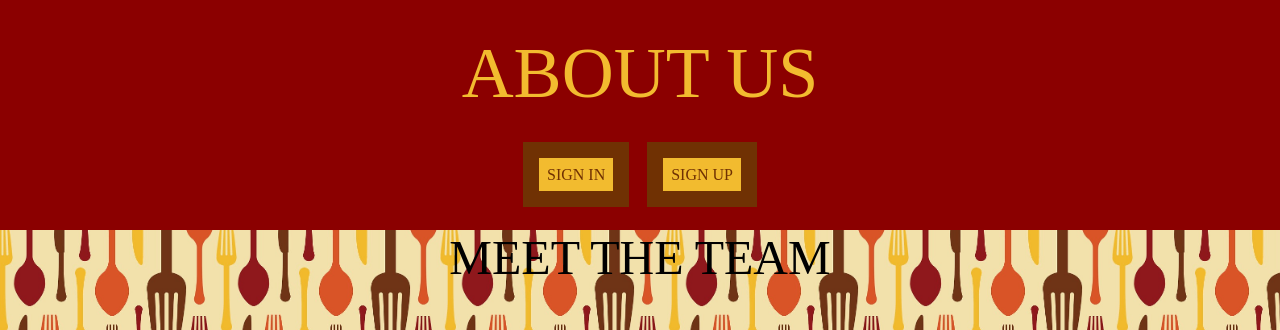
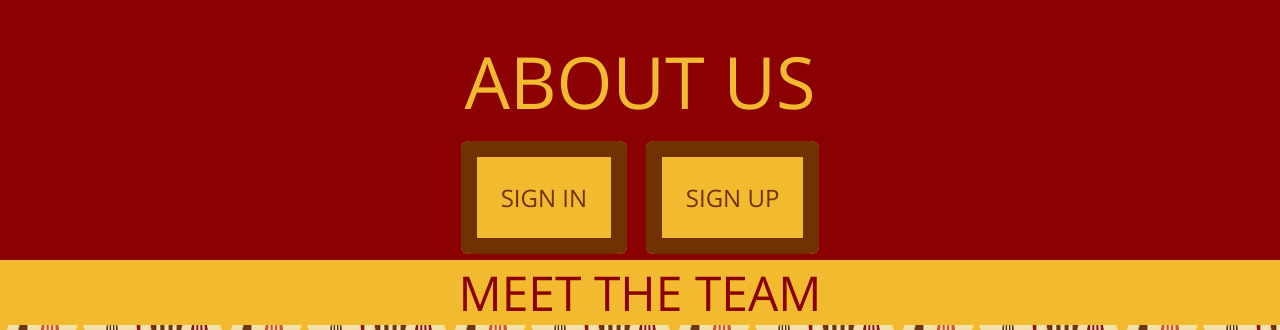
Before and after one commit to secret-family-recipes-6/marketing, a plain HTML site: page about.html in a window 1280 px wide. Shown: the top 330 px of the page. Drawn offline with nearby package versions, Linux system fonts and the light colour scheme; grey boxes are pictures that could not be loaded.

Commit message:
fonts added

```diff
--- a/about.css
+++ b/about.css
@@ -22,36 +22,41 @@ time, mark, audio, video {
 body{
     background-image: url("././Annotation 2020-06-23 112052.jpg");
     background-size: 14rem;
+    font-family: 'Montserrat', sans-serif;
+    font-family: 'Open Sans', sans-serif;
 }
 header{
     background:darkred;
     text-align:center;
     font-size: 4.5rem;
     padding:2rem;
+    font-style: bold;
 
 }
 h1{
     color:#F2BB2F
 }
 .header-nav a{
-   background-color: #F2BB2F;
+    background-color: #F2BB2F;
    border: 1rem, solid, #703103;
     margin:2rem, 5rem;
     font-size: 2rem;
-    padding:.5rem;
+    padding:1.5rem;
     color: #703103;
-    font-size: 1rem;
+    font-size: 1.5rem;
+    border-radius:5%;
 }
 h2{
     text-align:center;
     font-size:3rem;
-
+    background-color: #F2BB2F;
+    color: darkred
 }
 
 .large-container{
     display:flex;
     justify-content: center;
-    align-items: center;
+    align-items: start;
     flex-wrap:wrap;
 }
 
--- a/about.html
+++ b/about.html
@@ -4,6 +4,7 @@
     <meta charset="UTF-8">
     <meta name="viewport" content="width=device-width, initial-scale=1.0">
     <title>Document</title>
+    <link href="https://fonts.googleapis.com/css2?family=Montserrat:wght@400;500&family=Open+Sans&display=swap" rel="stylesheet">
     <link rel="stylesheet" href="./about.css">
 </head>
 <body>
--- a/index.css
+++ b/index.css
@@ -51,7 +51,7 @@ h2{
     font-size:2.5rem;
     width: 100%;
     background-color: #F2BB2F;
-    color: #703103;
+    color: darkred;
     font-family: 'Montserrat', sans-serif;
     font-family: 'Open Sans', sans-serif;
 }
```
